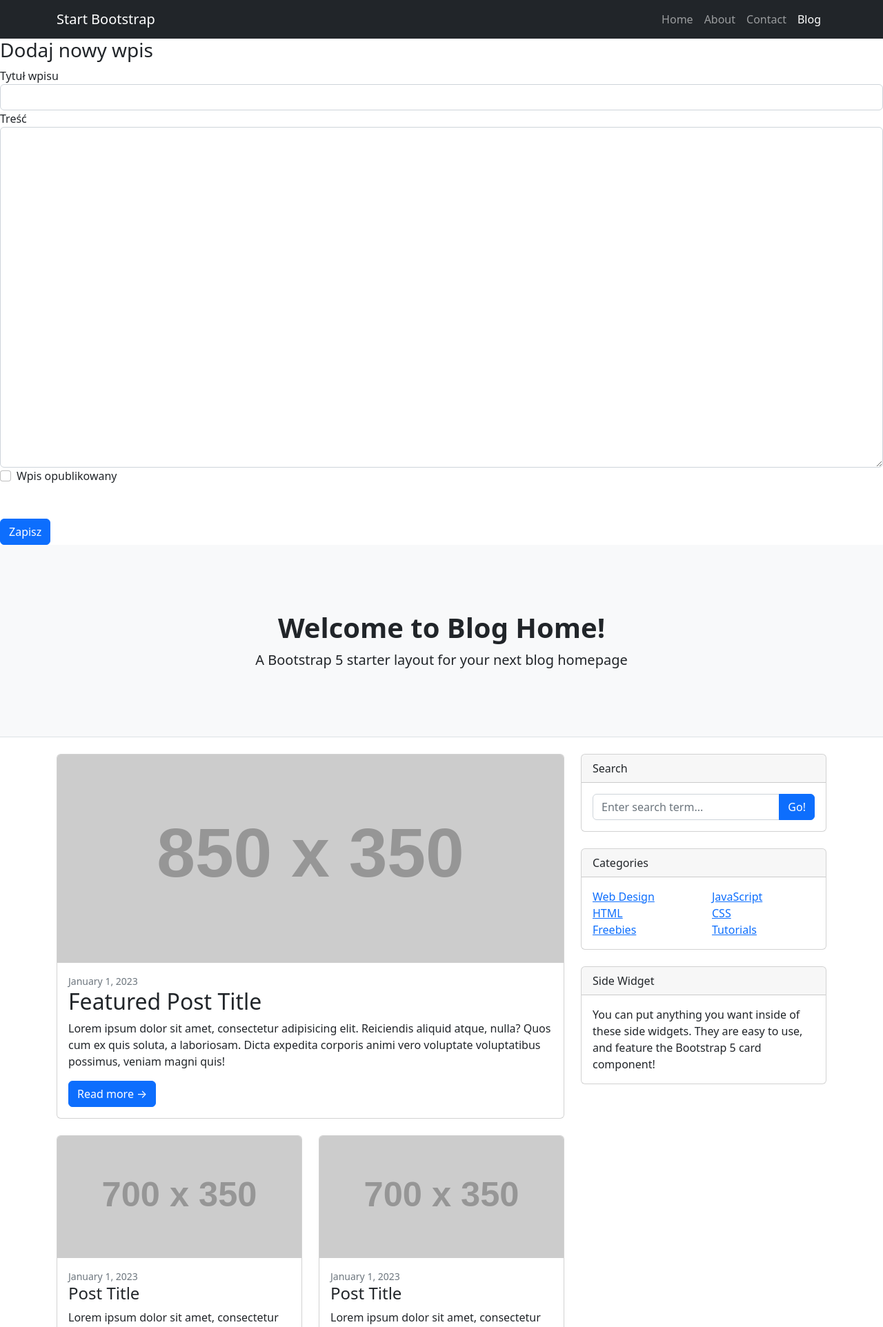
After one commit to KarZyl/blog, a Flask app: page /new-post/ in a window 1280 px wide. The commit adds this page. Shown: the top 1924 px of the page at 69% size. Run offline with Flask 3, Linux system fonts and the light colour scheme; grey boxes labelled with a size stand in for pictures from a placeholder-image service; some libraries are stand-ins or nearby versions.

Commit message:
update routes.py

```diff
--- a/blog/__init__.py
+++ b/blog/__init__.py
@@ -15,3 +15,25 @@ from blog import routes, models
 if __name__ == '__main__':
     app.run()
     app.config['ENV'] = 'development'
+
+@app.shell_context_processor
+def make_shell_context():
+  return {
+      "db": db,
+      "Entry": models.Entry
+  }
+
+from faker import Faker
+from blog.models import Entry, db
+
+def generate_entries(how_many=10):
+   fake = Faker()
+
+   for i in range(how_many):
+       post = Entry(
+           title=fake.sentence(),
+           body='\n'.join(fake.paragraphs(15)),
+           is_published=True
+       )
+       db.session.add(post)
+   db.session.commit()
--- /dev/null
+++ b/blog/forms.py
@@ -0,0 +1,10 @@
+# blog/forms.py
+
+from flask_wtf import FlaskForm
+from wtforms import StringField, TextAreaField, BooleanField
+from wtforms.validators import DataRequired
+
+class EntryForm(FlaskForm):
+   title = StringField('Title', validators=[DataRequired()])
+   body = TextAreaField('Content', validators=[DataRequired()])
+   is_published = BooleanField('Is Published?')
--- a/blog/routes.py
+++ b/blog/routes.py
@@ -1,8 +1,33 @@
 # blog/routes.py
 
-from flask import render_template
-from blog import app
+from flask import render_template, request, redirect, url_for
+from . import app, db
+from .forms import EntryForm
+from .models import Entry
 
-@app.route("/")
-def index():
-   return render_template("base.html")
+@app.route("/new-post/", methods=["GET", "POST"])
+@app.route("/edit-post/<int:entry_id>", methods=["GET", "POST"])
+def create_or_edit_entry(entry_id=None):
+    if entry_id:
+        entry = Entry.query.get_or_404(entry_id)
+        form = EntryForm(obj=entry)
+    else:
+        entry = None
+        form = EntryForm()
+
+    if request.method == 'POST':
+        if form.validate_on_submit():
+            if entry:
+                form.populate_obj(entry)
+            else:
+                entry = Entry(
+                    title=form.title.data,
+                    body=form.body.data,
+                    is_published=form.is_published.data
+                )
+                db.session.add(entry)
+
+            db.session.commit()
+            return redirect(url_for('index'))
+
+    return render_template("entry_form.html", form=form)
--- a/blog/templates/base.html
+++ b/blog/templates/base.html
@@ -27,6 +27,8 @@
                 </div>
             </div>
         </nav>
+{% block content %}
+   {% endblock %}
         <!-- Page header with logo and tagline-->
         <header class="py-5 bg-light border-bottom mb-4">
             <div class="container">
--- /dev/null
+++ b/blog/templates/entry_form.html
@@ -0,0 +1,25 @@
+{% extends "base.html" %}
+
+{% block content %}
+<h3>
+   Dodaj nowy wpis
+</h3>
+
+<form action="" method="POST">
+  {{form.hidden_tag()}}
+   <div class="form-group">
+       <label for="title">Tytuł wpisu</label>
+       {{ form.title(class_="form-control") }}
+   </div>
+   <div class="form-group">
+       <label for="body">Treść</label>
+       {{ form.body(class_="form-control", cols="100", rows="20") }}
+   </div>
+   <div class="form-check">
+       {{ form.is_published(class_="form-check-input") }}
+       <label class="form-check-label" for="is_published">Wpis opublikowany</label>
+   </div>
+   <button type="submit" class="btn btn-primary mt-5">Zapisz</button>
+</form>
+
+{% endblock %}
```
Also changed, not shown: blog/templates/homepage.html (added, +27 -0 lines).
